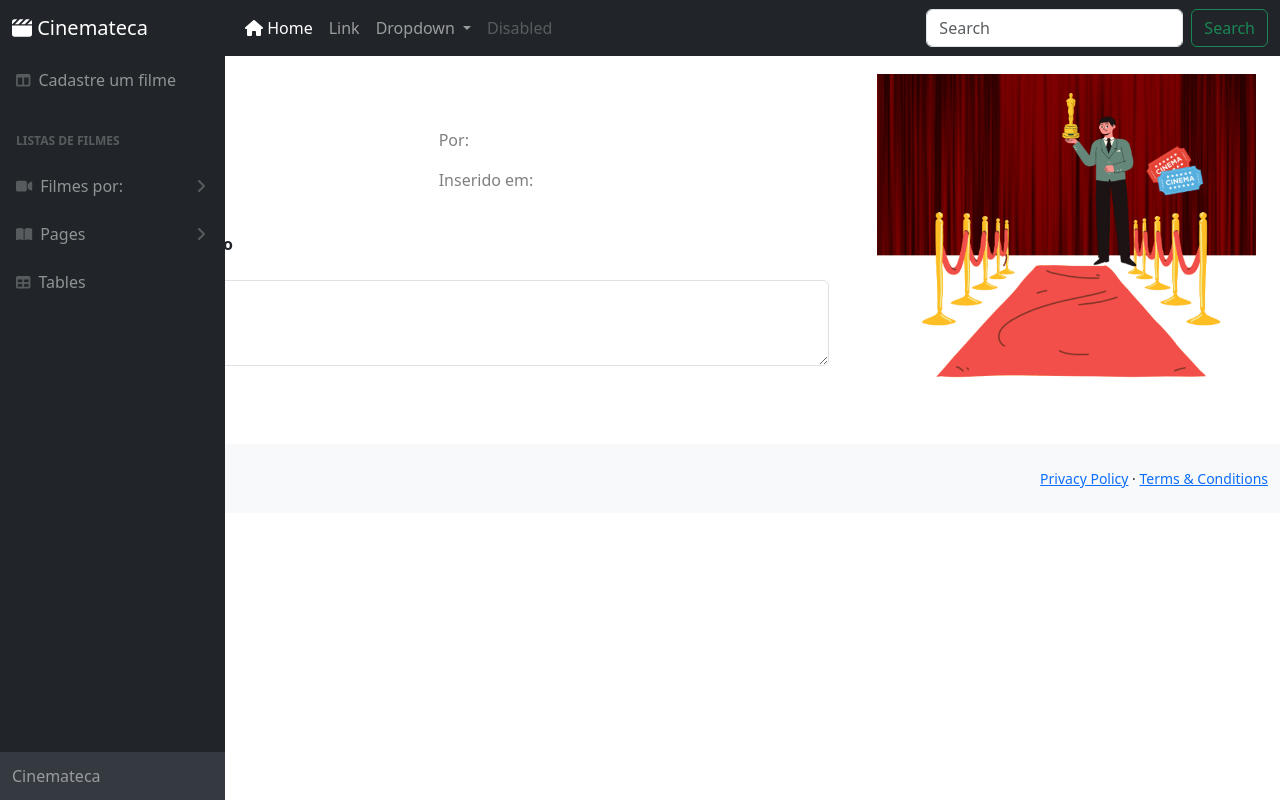
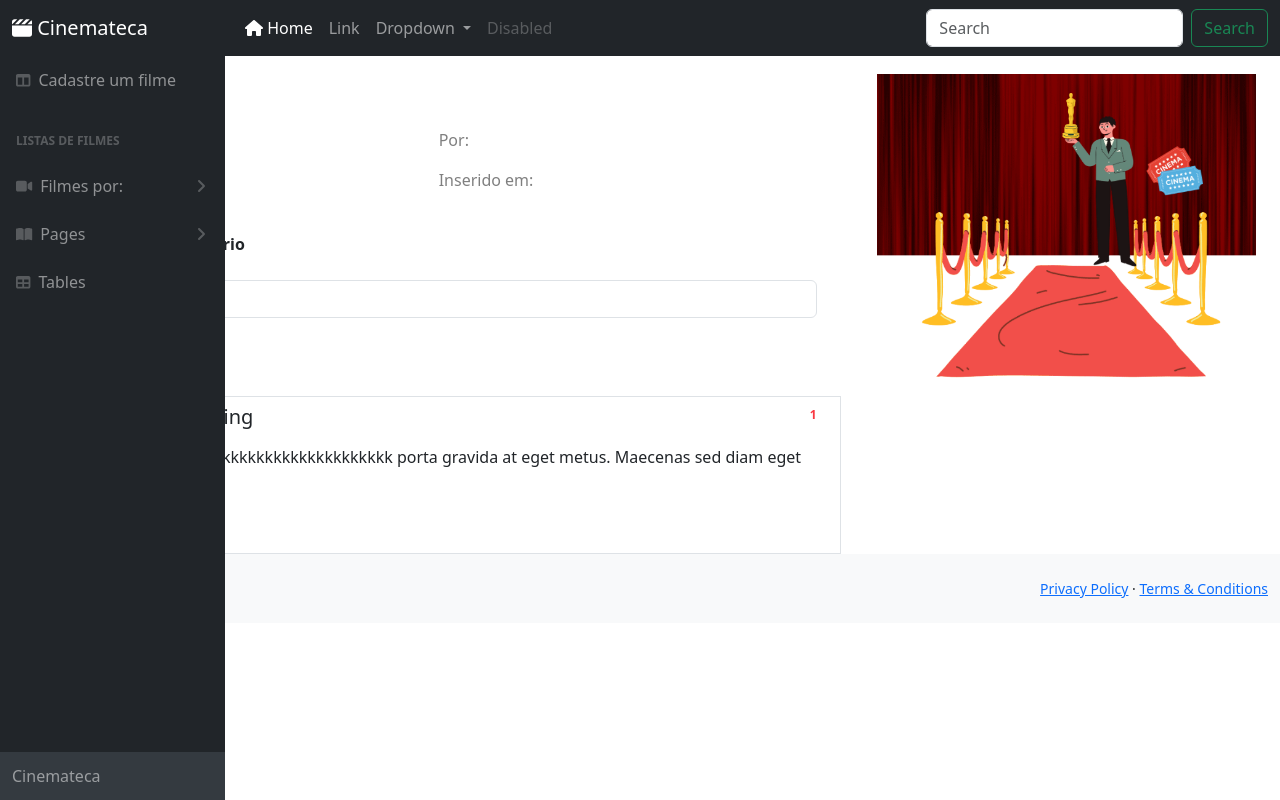
Before and after one commit to Eliziajs/cinematecaApp, an Angular app: page /filme-visualiza/1 in a window 1280 px wide. Built offline with nearby package versions, Linux system fonts and the light colour scheme; sample sign-in values are in the browser's storage.

Commit message:
implementação do componente mensagem

```diff
--- a/src/app/components/filme-visualiza/filme-visualiza.component.html
+++ b/src/app/components/filme-visualiza/filme-visualiza.component.html
@@ -27,10 +27,18 @@
                      </div>
 
             <br>
+            <form class="container"  (ngSubmit) = "OnSubmit()" [formGroup] = "postForms" #postForm = "ngForm">
+            <div class="form-group">
+                <div class="mb-3">
+                    <label for="nome" class="form-label"><p><strong>
+                        <i class="fa-solid fa-paper-plane" style="color: #00ffff;"></i>
+                         Escreva seu comentário</strong></p></label>
+                    <input type="text" class="form-control" id="inputMensagem" rows="3"
+                        formControlName = "mensagem" required [(ngModel)]="post.mensagem" name="mensagem"/>
 
-            <div class="mb-3">
-                <label for="exampleFormControlTextarea1" class="form-label"><p><strong><i class="fa-solid fa-paper-plane" style="color: #00ffff;"></i> Escreva seu comentário</strong></p></label>
-                <textarea class="form-control" id="exampleFormControlTextarea1" rows="3"></textarea>
+                    <div *ngIf= "id.invalid && postForm.submitted" class="validation-error" >
+                        <p *ngIf="mensagem.errors?.['required']">Ainda não escreveu seu comentário</p>
+                    </div>
                     <br>
                 <div class="row">
                     <div class="col-md-6">
@@ -43,7 +51,33 @@
                 </div>
             </div>
          </div>
+       </form>
     </div>
+    <ul class="list-group">
+        <li class=" d-flex justify-content-between align-items-center">
+          <a routerLink="/filme-visualiza/{{filme.id}}" class="list-group-item list-group-item-action flex-column align-items-start">
+            <div class="d-flex w-100 justify-content-between">
+              <h5 class="mb-3">List group item heading</h5>
+              <span class="badge badge-primary badge-pill" style="color: #f93943;">1</span>
+            </div>
+            <p class="mb-1">Donec id elit non mikkkkkkkkkkkkkkkkkkkkkkkkk porta gravida at eget metus. Maecenas sed diam eget risus varius blandit.</p>
+            <small>Donec id elit non mi porta.</small><br>
+            <div class="mb-9">
+                <small>3 days ago</small>
+            <small>
+                <i class="fa-regular fa-heart" style="color: #f93943;"></i>Curtir
+            </small>
+            </div>
+          </a>
+
+        </li>
+    </ul>
+</div>
+
+
+
+
+
     <div class="col-6 col-md-4">
         <div class="container" >
             <p></p>
--- a/src/app/components/filme-visualiza/filme-visualiza.component.ts
+++ b/src/app/components/filme-visualiza/filme-visualiza.component.ts
@@ -7,6 +7,10 @@ import { Observable } from 'rxjs';
 import { Diretor } from 'src/app/domain/Diretor';
 import { Genero } from 'src/app/domain/Genero';
 import { GeneroService } from 'src/app/services/genero.service';
+import { PostService } from 'src/app/services/post.service';
+import { Post } from 'src/app/domain/Post';
+import { PostListaComponent } from '../post-lista/post-lista.component';
+import { FormControl, FormGroup, Validators } from '@angular/forms';
 
 @Component({
   selector: 'app-filme-visualiza',
@@ -18,6 +22,9 @@ export class FilmeVisualizaComponent {
   @Input() filme! : Filme;
   @Input() diretor!: Diretor;
   @Input() genero!: Genero;
+  @Input() post!:Post;
+  postForms!: FormGroup;
+
  //filme!: Filme;
   //diretor!: Diretor;
   success: boolean =false;
@@ -32,10 +39,13 @@ export class FilmeVisualizaComponent {
     private service: FilmeService,
     private diretorService : DiretorService,
     private generoService: GeneroService,
+    private postService: PostService,
     private router: Router,
     private activatedRoute: ActivatedRoute,
     )
-    {}
+    {
+      this.post = new Post();
+    }
 
   ngOnInit(): void {
 
@@ -76,8 +86,34 @@ export class FilmeVisualizaComponent {
         )
         }
       })
+      this.postForms = new FormGroup({
+        id: new FormControl(''),
+        mensagem: new FormControl('',[Validators.required]),
+      });
 
 
+  }
+  OnSubmit(){
+    if(this.postForms.invalid)
+    return
+
+    if(this.id){
+      this.postService
+      .atualizar(this.post)
+      .subscribe({
+        next: response=>this.success = true,
+        error:erro=>this.error = erro.error
+    })
+    }else{
+        this.service
+        .salvar(this.post)
+        .subscribe({
+          next: response=>this.success = true,
+          error:erro=>this.error = erro.error
+
+      })
+      console.log(this.post)
+    }
   }
 
   pegarFilmeId(filme: Filme){
@@ -94,4 +130,8 @@ export class FilmeVisualizaComponent {
   this.router.navigate(['/filme-lista'])
  }
 
+ get mensagem(){
+  return this.postForms.get('mensagem')!;
+ }
+
 }
--- /dev/null
+++ b/src/app/components/post-lista/post-lista.component.html
@@ -0,0 +1 @@
+<p>post-lista works!</p>
--- /dev/null
+++ b/src/app/components/post-lista/post-lista.component.ts
@@ -0,0 +1,64 @@
+import { Component } from '@angular/core';
+import { FormControl, FormGroup, Validators } from '@angular/forms';
+import { Router } from '@angular/router';
+import { Post } from 'src/app/domain/Post';
+import { FilmeService } from 'src/app/services/filme.service';
+import { PostService } from 'src/app/services/post.service';
+
+@Component({
+  selector: 'app-post-lista',
+  templateUrl: './post-lista.component.html',
+  styleUrls: ['./post-lista.component.css']
+})
+export class PostListaComponent {
+
+  posts:Post[] = [];
+
+  postSelecionado!: Post;
+  mensagemSucesso!: string;
+  mensagemErro!: string;
+  post: any;
+  success: boolean =false;
+  error?: string[];
+  id: any;
+
+  constructor(
+    private service: FilmeService,
+    private postService:PostService,
+    private router: Router) { }
+
+  ngOnInit(): void {
+
+    this.postService
+      .getPost()
+      .subscribe((posts: Post[]) => {
+        this.posts = posts
+        console.log(this.posts)
+      })
+
+
+
+  }
+
+
+  postSelecionaDelecao(posts: Post) {
+    this.postSelecionado = posts;
+  }
+
+  postSelecionadoPorId(index: any, posts: Post) {
+    console.log(posts);
+    return posts ? posts.id : undefined;
+  }
+
+  deletarPost() {
+    this.service
+      .deletar(this.postSelecionado)
+      .subscribe(response =>
+        this.mensagemSucesso = 'cliente deletado com sucesso!',
+        erro =>
+          this.mensagemErro = 'Ocorreu um erro ao deletar')
+
+  }
+
+
+}
--- /dev/null
+++ b/src/app/domain/Post.ts
@@ -0,0 +1,9 @@
+export class Post{
+
+    id?: number;
+    mensagem?: string;
+    data?: string;
+    tipoMsg?: number;
+    status?: boolean;
+
+}
--- a/src/app/modules/filme.module.ts
+++ b/src/app/modules/filme.module.ts
@@ -7,11 +7,13 @@ import { FilmeListaComponent } from '../components/filme-lista/filme-lista.compo
 import { FilmeVisualizaComponent } from '../components/filme-visualiza/filme-visualiza.component';
 
 
+
 @NgModule({
   declarations: [
     FilmeFormComponent,
     FilmeListaComponent,
     FilmeVisualizaComponent,
+
 
 
   ],
@@ -24,7 +26,8 @@ import { FilmeVisualizaComponent } from '../components/filme-visualiza/filme-vis
   exports: [
     FilmeFormComponent,
     FilmeListaComponent,
-    FilmeVisualizaComponent
+    FilmeVisualizaComponent,
+
 
   ]
 })
--- /dev/null
+++ b/src/app/services/post.service.ts
@@ -0,0 +1,38 @@
+import { HttpClient } from '@angular/common/http';
+import { Injectable } from '@angular/core';
+import { environment } from 'src/environment/environment';
+import { Post } from '../domain/Post';
+import { Observable } from 'rxjs';
+
+@Injectable({
+  providedIn: 'root'
+})
+export class PostService {
+
+  apiURL: string= environment.apiURLBase;
+
+  constructor(private http: HttpClient) { }
+
+
+  salvar (posts: Post): Observable<Post>{
+    return this.http.post<Post>
+    (this.apiURL + '/post', posts)
+  }
+  atualizar(posts: Post): Observable<any>{
+    return this.http.put<Post>
+    (this.apiURL + posts.id, posts)
+  }
+  getPost():Observable<Post[]>{
+    return this.http.get<Post[]>
+    (this.apiURL + '/post');
+  }
+  getPostById(id: number): Observable<Post>{
+    return this.http.get<any>
+    (this.apiURL + '/post/' + id)
+  }
+
+  deletar(post: Post):Observable<any>{
+    return this.http.delete<any>
+    (this.apiURL + '/post/' + post.id);
+  }
+}
```
Also changed, not shown: src/app/app.module.ts (+7 -0 lines), src/app/components/post-lista/post-lista.component.css (added), 2 other files (tests, documents, lock files or other folders). Lines whose indentation alone changed are shown as unchanged.
